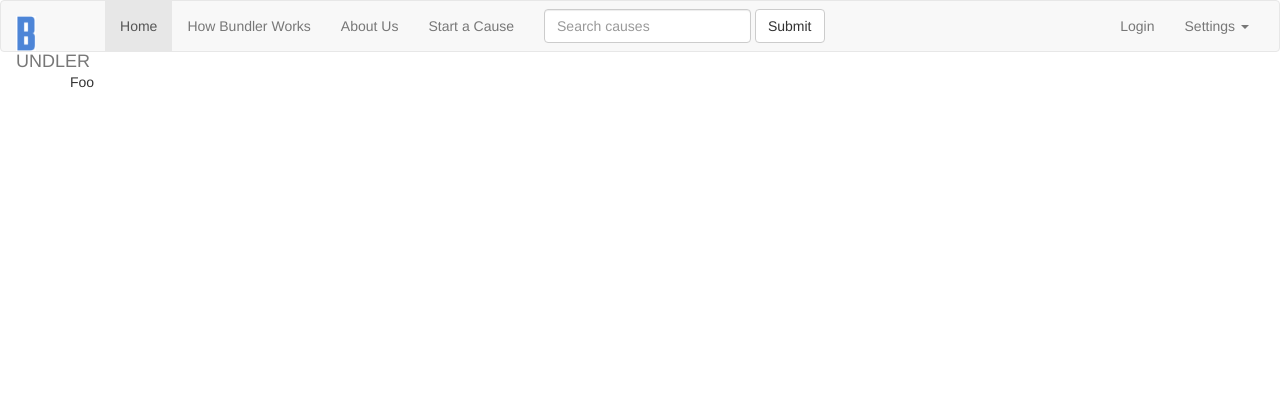
After one commit to msunardi/bundler, a Django app: page /how/ in a window 1280 px wide. The commit adds this page. Shown: the top 420 px of the page. Run offline with Django 3.2, Linux system fonts and the light colour scheme; parts of the project's set-up code (start-up, migrations or seed data) failed here and were passed over; some libraries are stand-ins or nearby versions.

Commit message:
Added How Bundler works template

```diff
--- a/bundlerco/bundlerco/urls.py
+++ b/bundlerco/bundlerco/urls.py
@@ -1,4 +1,5 @@
 from django.conf.urls import patterns, include, url
+from django.views.generic import TemplateView
 
 from django.contrib import admin
 admin.autodiscover()
@@ -8,5 +9,6 @@ urlpatterns = patterns('',
     # url(r'^$', 'cause.views.home', name='home'),
     # url(r'^blog/', include('blog.urls')),
     url(r'^cause/', include('cause.urls', namespace='cause')),
+ 	url(r'^how/', TemplateView.as_view(template_name="how.html"), name='how'),
     url(r'^admin/', include(admin.site.urls)),
 )
--- a/bundlerco/cause/templates/base.html
+++ b/bundlerco/cause/templates/base.html
@@ -51,7 +51,7 @@
 
 			      <ul class="nav navbar-nav">
 			        <li class="active"><a href="{% url 'cause:index' %}">Home</a></li>
-			        <li><a href="#">How Bundler Works</a></li>
+			        <li><a href="{% url 'how' %}">How Bundler Works</a></li>
 			        <li><a href="#">About Us</a></li>
 			        <li><a href="{% url 'cause:create' %}">Start a Cause</a></li>
 			        <form class="navbar-form navbar-right" role="search">
--- /dev/null
+++ b/bundlerco/cause/templates/how.html
@@ -0,0 +1,7 @@
+{% extends "base.html" %}
+
+{% block main_content %}
+	<div class="col-md-12">
+		Foo
+	</div>
+{% endblock %}
```
